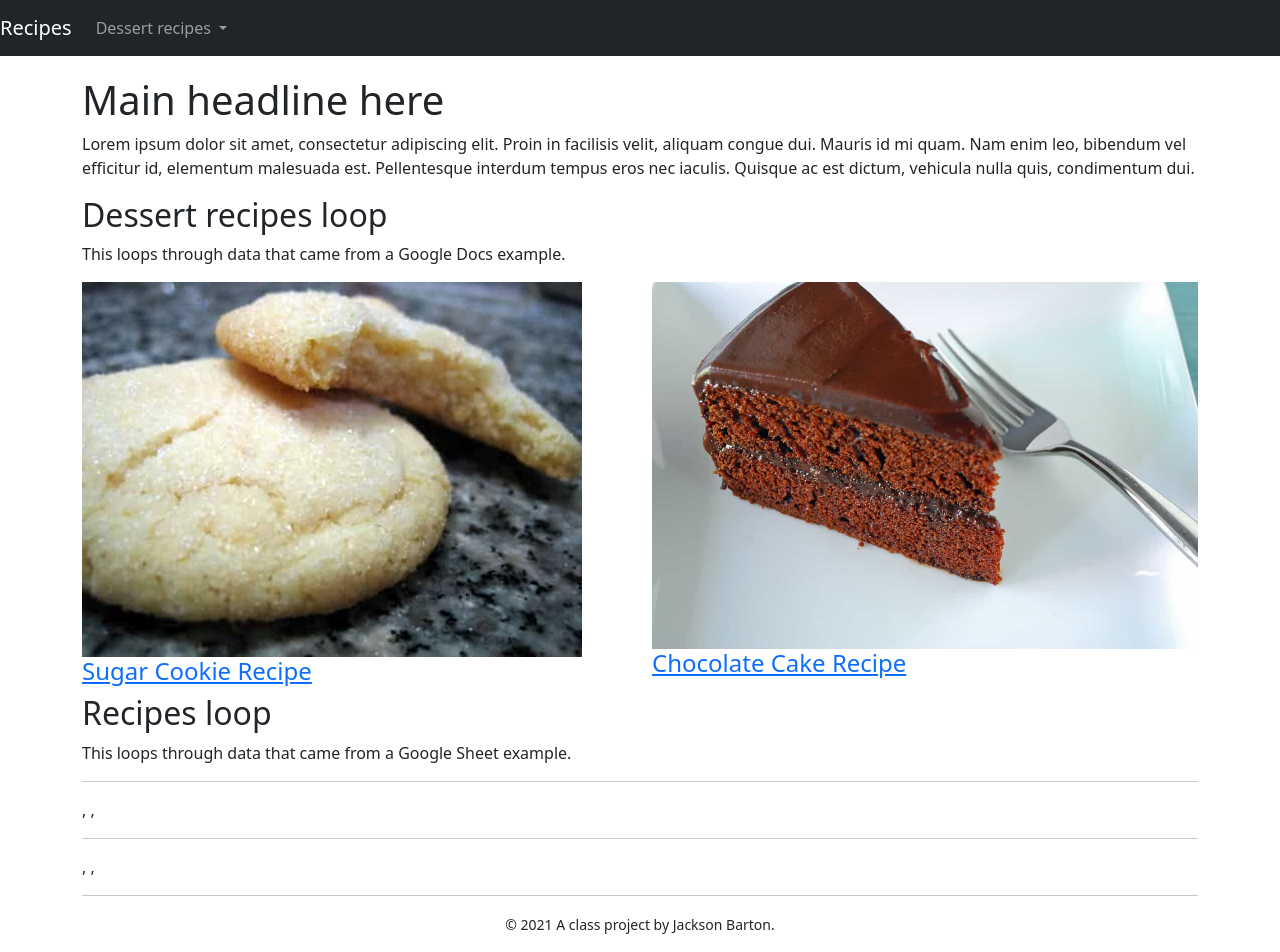
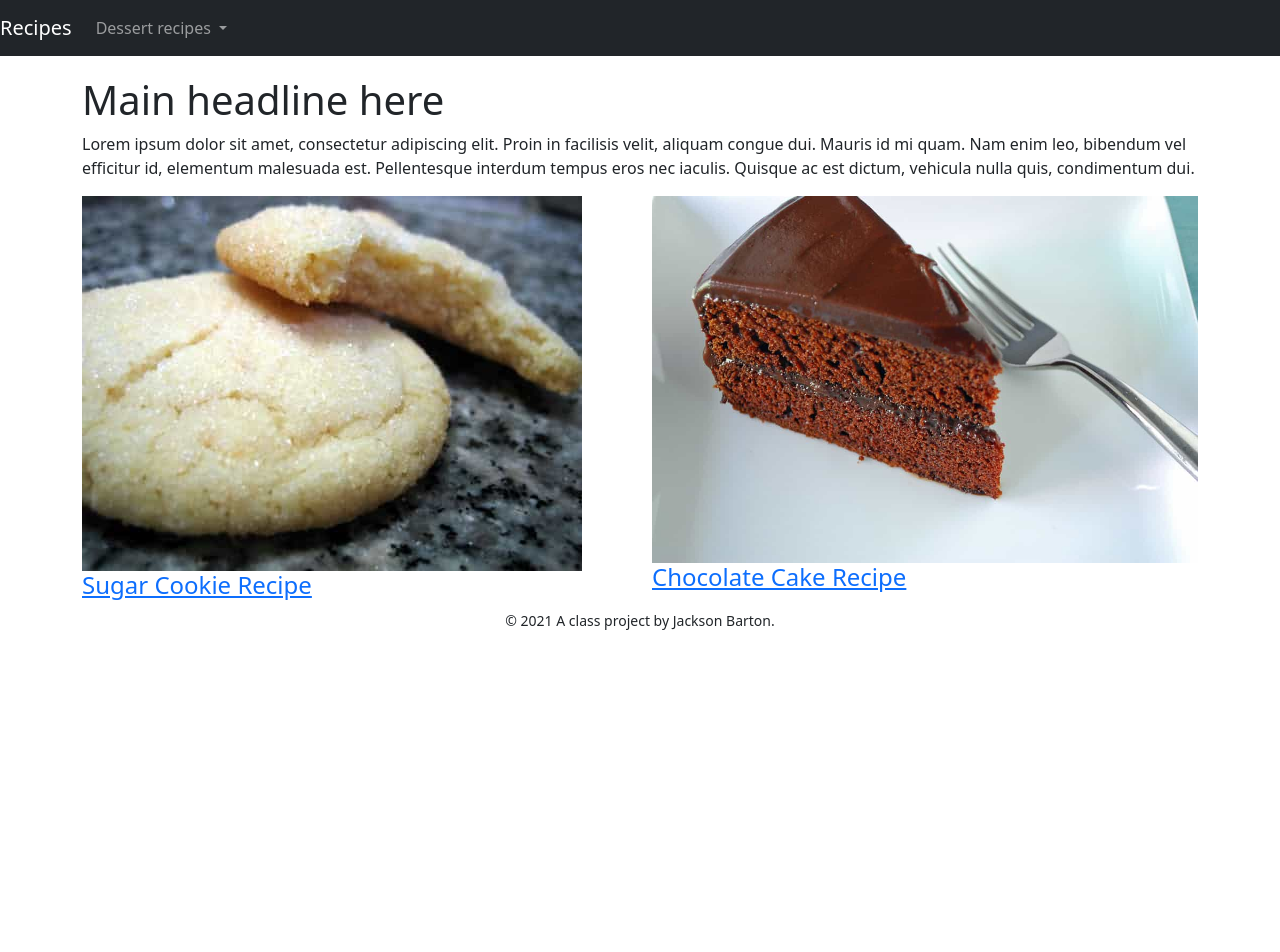
Before and after one commit to jacksonbarton/icj-final-project, a website: page docs/index.html in a window 1280 px wide. After the commit the page ends 800 px from the top, so only its background shows below. Drawn offline with Linux system fonts and the light colour scheme.

Commit message:
Changing index format

```diff
--- a/docs/index.html
+++ b/docs/index.html
@@ -37,8 +37,6 @@
 <div class="container">
   <h1>Main headline here</h1>
   <p>Lorem ipsum dolor sit amet, consectetur adipiscing elit. Proin in facilisis velit, aliquam congue dui. Mauris id mi quam. Nam enim leo, bibendum vel efficitur id, elementum malesuada est. Pellentesque interdum tempus eros nec iaculis. Quisque ac est dictum, vehicula nulla quis, condimentum dui.</p>
-  <h2>Dessert recipes loop</h2>
-  <p>This loops through data that came from a Google Docs example.</p>
   <div class="row">
 
       <div class="col">
@@ -52,18 +50,6 @@
       </div>
 
   </div>
-  <h2>Recipes loop</h2>
-  <p>This loops through data that came from a Google Sheet example.</p>
-  <hr>
-
-    <h3><a href="" target="_blank"></a></h3>
-    <p>, ,  </p>
-    <hr>
-
-    <h3><a href="" target="_blank"></a></h3>
-    <p>, ,  </p>
-    <hr>
-
 </div>
 
 
```
